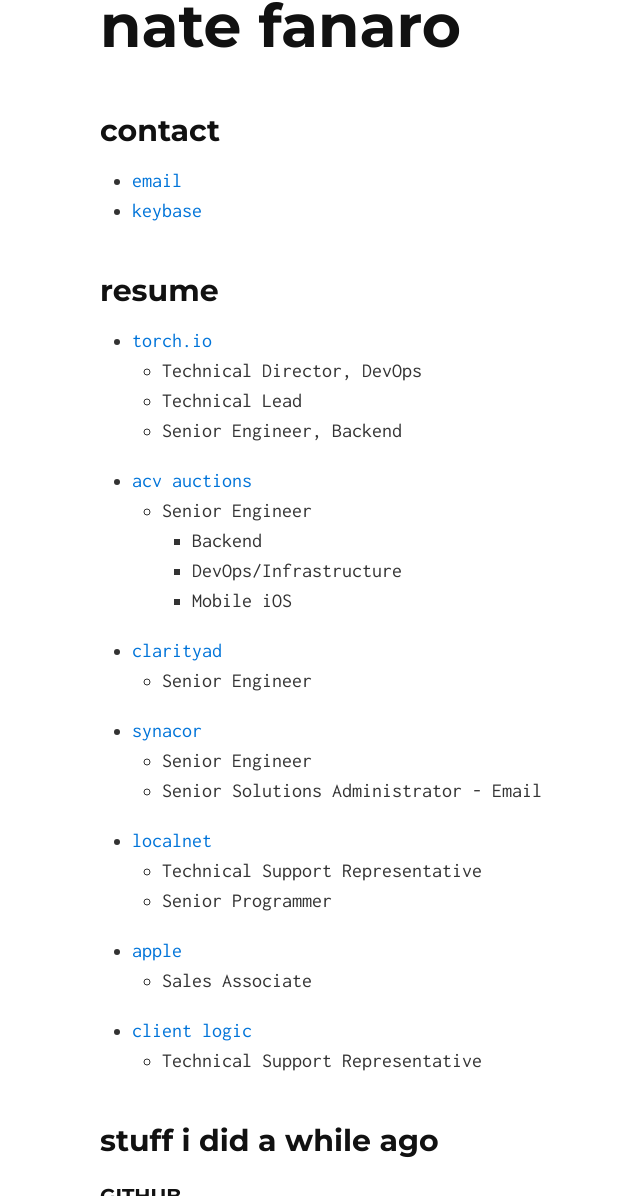
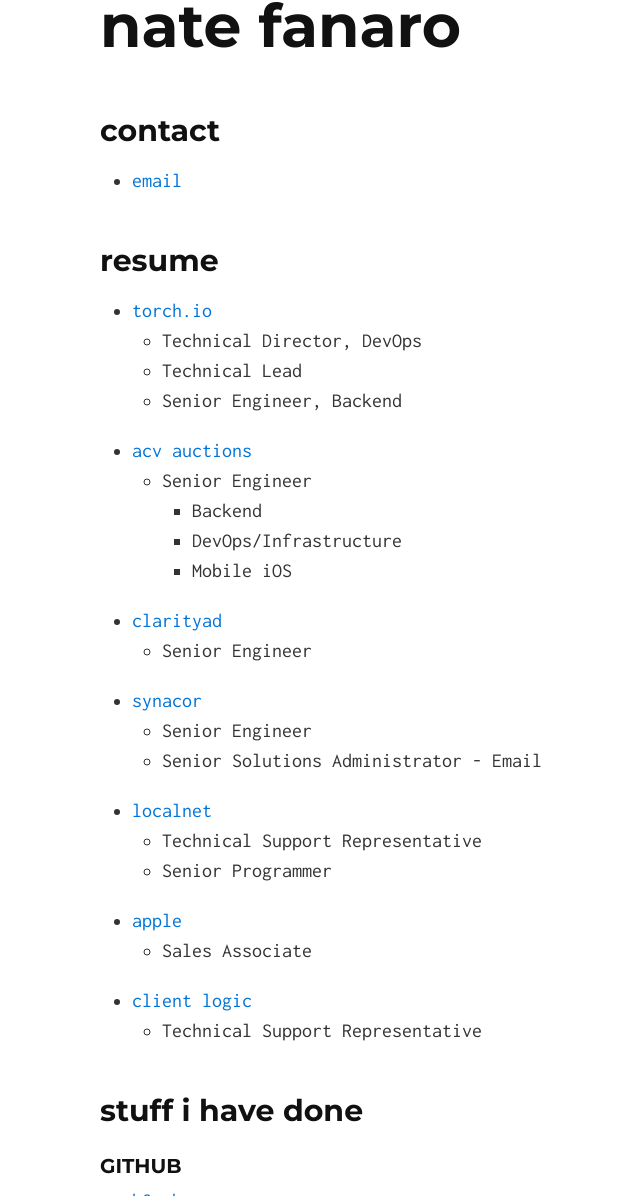
Before and after one commit to natefanaro/natefanaro.github.io, a Jekyll site: the page built from index.md, in a window 1280 px wide and 1400 px high, cut to the strip 204-1400 px from the top of the window. Shown: the whole strip, without its empty margins (238-878 px from the left). Built offline with Jekyll 4.4.1, drawn with Linux system fonts in a browser that asks for light colours; our own code applies the rules of GitHub Pages for plain Markdown files; some of the changed text lies outside the part shown.

Commit message:
Update from Forestry.io natefanaro@gmail.com updated index.md

```diff
--- a/index.md
+++ b/index.md
@@ -5,7 +5,6 @@
 ## contact
 
 * [email](mailto:natefanaro@gmail.com)
-* [keybase](https://keybase.io/natefanaro)
 
 ## resume
 
@@ -31,7 +30,7 @@
 * [client logic](#)
   * Technical Support Representative
 
-## stuff i did a while ago
+## stuff i have done
 
 ### github
 
```
Also changed, not shown: other parts of index.md (+5 -0 lines).
